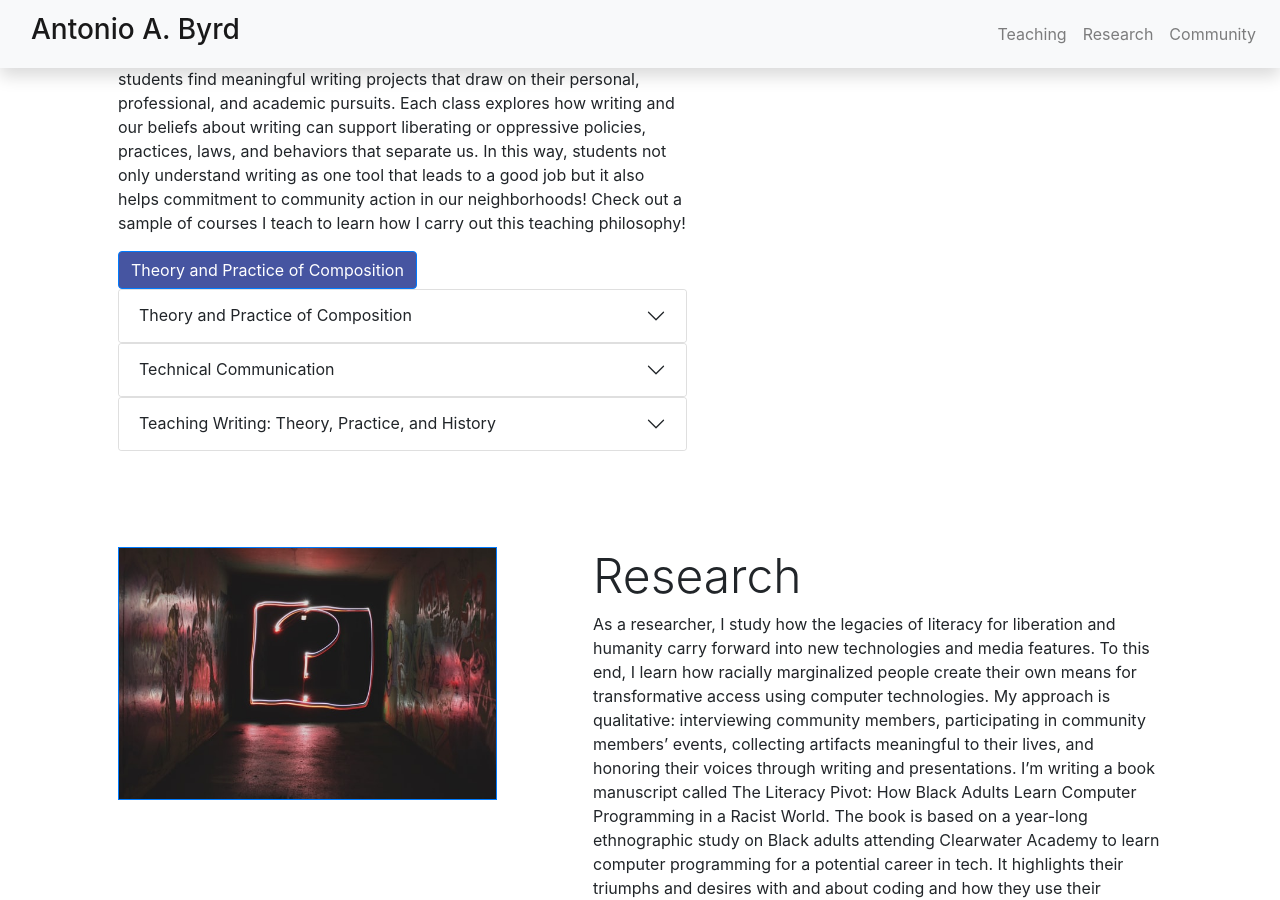
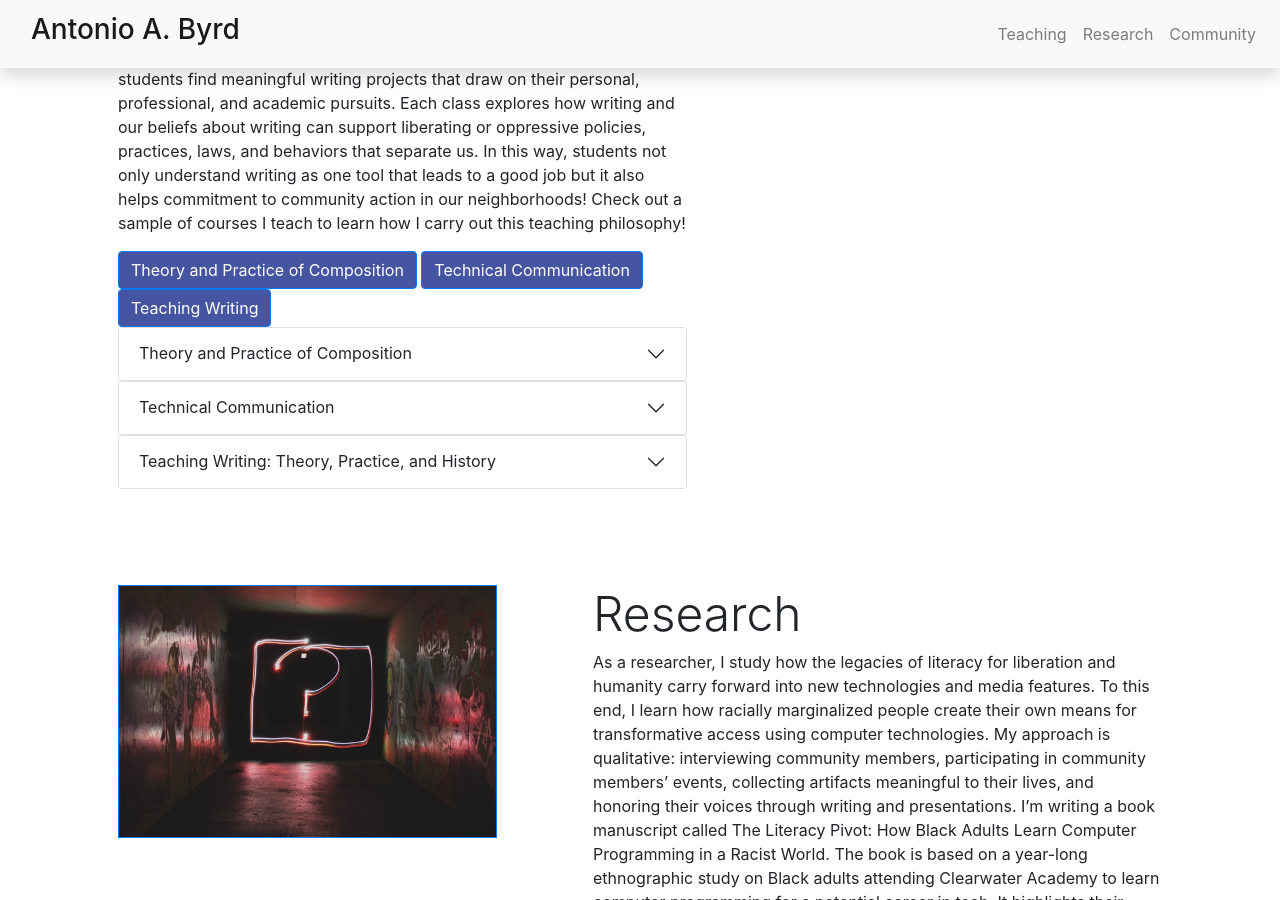
Before and after one commit to abyrd15/abyrd15.github.io, a Jekyll site: the page built from index.markdown, in a window 1280 px wide and 900 px high, scrolled down 2036 px. Built offline with Jekyll 4.4.1, drawn with Linux system fonts in a browser that asks for light colours; nearby versions of some CDN libraries.

Commit message:
Added modal buttons

```diff
--- a/_includes/home/section_teaching.html
+++ b/_includes/home/section_teaching.html
@@ -6,9 +6,10 @@
                     <h1 class="display-5 py-5">Teaching</h1>
                     <p>I teach undergraduate and graduate courses in Black/African American literacy, professional and technical communication, multimodal composition, and digital rhetoric. My approach to teaching can be summed up in one sentence I often tell students in my syllabi: This class isn’t a bootcamp; it’s a playground. So I give students a variety of current theories in composition and rhetoric and issues and controversies in writing of all kinds. Students use assignments to explore, find solutions, and pose serious questions about what writing does for us. I make classes open so students find meaningful writing projects that draw on their personal, professional, and academic pursuits. Each class explores how writing and our beliefs about writing can support liberating or oppressive policies, practices, laws, and behaviors that separate us. In this way, students not only understand writing as one tool that leads to a good job but it also helps commitment to community action in our neighborhoods! Check out a sample of courses I teach to learn how I carry out this teaching philosophy!</p>
 
-                    <button type="button" class="btn btn-primary" data-bs-toggle="modal" data-bs-target="#exampleModal">
-                        Theory and Practice of Composition
-                    </button>
+                    <button type="button" class="btn btn-primary" data-bs-toggle="modal" data-bs-target="#exampleModal"> Theory and Practice of Composition</button>
+                    <button type="button" class="btn btn-primary" data-bs-toggle="modal" data-bs-target="#exampleModal"> Technical Communication</button>
+                    <button type="button" class="btn btn-primary" data-bs-toggle="modal" data-bs-target="#exampleModal"> Teaching Writing</button>
+
                     <div class="modal fade" id="exampleModal" tabindex="-1" aria-labelledby="exampleModalLabel" aria-hidden="true">
                         <div class="modal-dialog">
                           <div class="modal-content">
```
